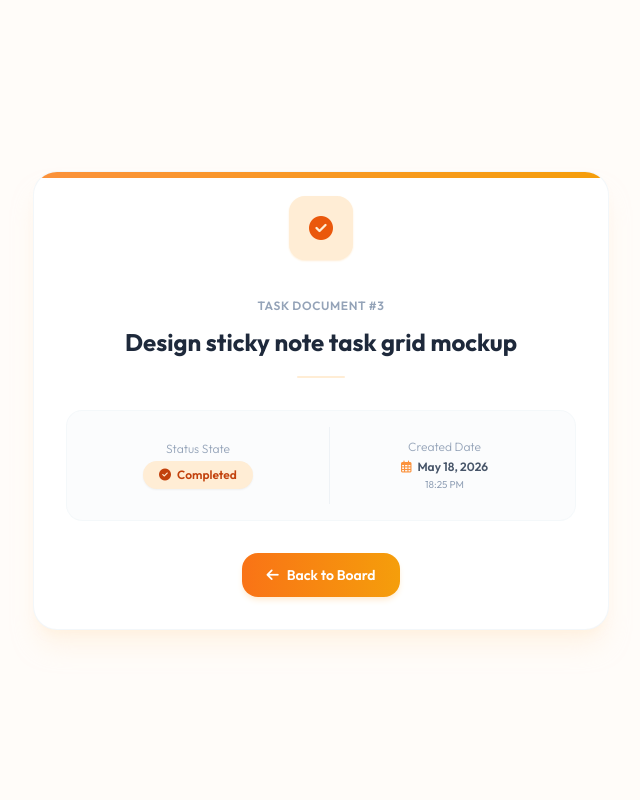
After one commit to desphixs/taskflow-smart-todo-list-django, a Django app: page /3/ in a window 1280 px wide. The commit adds this page. Shown: the whole page, without its empty margins (319-959 px from the left). Run offline with Django 5.2, Linux system fonts and the light colour scheme; data comes from the database, SQL or seed files in the repository; some libraries are stand-ins or nearby versions.

Commit message:
create individual detail pages for each task using unique IDs

```diff
--- /dev/null
+++ b/tasks/templates/tasks/task_detail.html
@@ -0,0 +1,98 @@
+<!DOCTYPE html>
+<html lang="en">
+<head>
+    <meta charset="UTF-8">
+    <meta name="viewport" content="width=device-width, initial-scale=1.0">
+    <title>Task Details — TaskFlow</title>
+    <!-- Google Fonts link to import premium modern Outfit typography -->
+    <link rel="preconnect" href="https://fonts.googleapis.com">
+    <link rel="preconnect" href="https://fonts.gstatic.com" crossorigin>
+    <link href="https://fonts.googleapis.com/css2?family=Outfit:wght@300;400;500;600;700&display=swap" rel="stylesheet">
+    <!-- Font Awesome CDN -->
+    <link rel="stylesheet" href="https://cdnjs.cloudflare.com/ajax/libs/font-awesome/6.4.0/css/all.min.css">
+    <!-- Tailwind CSS CDN -->
+    <script src="https://cdn.tailwindcss.com"></script>
+    <script>
+        // We configure Tailwind to recognize 'Outfit' as our main font family registry
+        tailwind.config = {
+            theme: {
+                extend: {
+                    fontFamily: {
+                        sans: ['Outfit', 'sans-serif'],
+                    }
+                }
+            }
+        }
+    </script>
+</head>
+<body class="bg-orange-50/30 font-sans text-slate-800 min-h-screen py-16 px-6 flex justify-center items-center">
+    <div class="max-w-xl w-full">
+        <!-- Main dynamic detail card container with soft glassmorphism shadows -->
+        <div class="bg-white rounded-3xl p-8 shadow-xl shadow-orange-100/50 border border-slate-100/80 relative overflow-hidden">
+            <!-- Top glowing gradient accent header strip -->
+            <div class="absolute left-0 right-0 top-0 h-[6px] bg-gradient-to-r {% if task.is_completed %}from-orange-400 to-amber-500{% else %}from-amber-400 to-orange-400{% endif %}"></div>
+
+            <!-- Detail Page Header Icon representing state -->
+            <div class="flex justify-center mb-6">
+                {% if task.is_completed %}
+                <div class="w-16 h-16 bg-orange-100 text-orange-600 rounded-2xl flex items-center justify-center text-2xl shadow-sm shadow-orange-100 animate-bounce">
+                    <i class="fa-solid fa-circle-check"></i>
+                </div>
+                {% else %}
+                <div class="w-16 h-16 bg-amber-50 text-amber-500 rounded-2xl flex items-center justify-center text-2xl shadow-sm shadow-amber-100">
+                    <i class="fa-regular fa-clock"></i>
+                </div>
+                {% endif %}
+            </div>
+
+            <!-- Task Main Contents -->
+            <div class="text-center mb-8">
+                <span class="text-xs uppercase font-semibold tracking-wider text-slate-400">Task Document #{{ task.id }}</span>
+                <h1 class="text-2xl font-bold text-slate-800 mt-2 mb-4 leading-normal px-4">
+                    {{ task.title }}
+                </h1>
+
+                <!-- Separator line -->
+                <div class="w-12 h-[2px] bg-orange-100 mx-auto my-4 rounded-full"></div>
+            </div>
+
+            <!-- Task Metadata Grid Deck -->
+            <div class="grid grid-cols-2 gap-4 mb-8 bg-slate-50/50 rounded-2xl p-4 border border-slate-100/60">
+                <!-- Status Row Field -->
+                <div class="flex flex-col items-center justify-center p-3 text-center">
+                    <span class="text-xs text-slate-400 font-light mb-1">Status State</span>
+                    {% if task.is_completed %}
+                    <span class="bg-orange-100 text-orange-700 text-xs font-semibold px-4 py-1.5 rounded-full inline-flex items-center space-x-1.5 shadow-sm">
+                        <i class="fa-solid fa-circle-check"></i>
+                        <span>Completed</span>
+                    </span>
+                    {% else %}
+                    <span class="bg-amber-100 text-amber-800 text-xs font-semibold px-4 py-1.5 rounded-full inline-flex items-center space-x-1.5 shadow-sm">
+                        <i class="fa-regular fa-clock"></i>
+                        <span>Pending</span>
+                    </span>
+                    {% endif %}
+                </div>
+
+                <!-- Date Stamp Row Field -->
+                <div class="flex flex-col items-center justify-center p-3 text-center border-l border-slate-200/50">
+                    <span class="text-xs text-slate-400 font-light mb-1">Created Date</span>
+                    <span class="text-slate-600 text-xs font-semibold inline-flex items-center space-x-1.5">
+                        <i class="fa-regular fa-calendar-days text-orange-400"></i>
+                        <span>{{ task.created_at|date:"M d, Y" }}</span>
+                    </span>
+                    <span class="text-[10px] text-slate-400 mt-0.5">{{ task.created_at|date:"H:i A" }}</span>
+                </div>
+            </div>
+
+            <!-- Action buttons dashboard toolbar -->
+            <div class="flex justify-center">
+                <a href="{% url 'tasks:task_list' %}" class="inline-flex items-center space-x-2 bg-gradient-to-r from-orange-500 to-amber-500 hover:from-orange-600 hover:to-amber-600 text-white font-semibold px-6 py-3 rounded-2xl shadow-md shadow-orange-100 hover:shadow-lg transition-all duration-300 transform hover:-translate-y-0.5 text-sm">
+                    <i class="fa-solid fa-arrow-left"></i>
+                    <span>Back to Board</span>
+                </a>
+            </div>
+        </div>
+    </div>
+</body>
+</html>
--- a/tasks/urls.py
+++ b/tasks/urls.py
@@ -15,4 +15,12 @@ urlpatterns = [
     # When a visitor lands here, Django will call the 'task_list' view function (our chef) in views.py!
     # We assign name='task_list' so we can easily generate dynamic URL links in our templates later.
     path('', views.task_list, name='task_list'),
+
+    # This dynamic path '<int:pk>/' maps requests to an individual task's details page.
+    # Think of '<int:pk>' like a "Dynamic Postbox Number Selector".
+    # Instead of making 100 separate static URL links for 100 tasks, we write a single dynamic stencil route!
+    # Django matches any integer entered in this position (e.g. /tasks/5/), extracts that number,
+    # stores it under the variable name 'pk' (Primary Key), and hands it over to our 'task_detail' view function!
+    # We assign name='task_detail' to easily link task titles straight to their pages using {% url 'tasks:task_detail' task.id %}.
+    path('<int:pk>/', views.task_detail, name='task_detail'),
 ]
--- a/tasks/views.py
+++ b/tasks/views.py
@@ -1,4 +1,8 @@
-from django.shortcuts import render
+# We import get_object_or_404 alongside render to securely retrieve database objects.
+# Think of get_object_or_404 like a friendly archivist butler: when we ask him to pull a document with ID 5,
+# if it exists, he grabs it cleanly. If it's missing, he turns around and politely says "404: Not Found",
+# preventing our Python server from crashing due to a missing folder!
+from django.shortcuts import render, get_object_or_404
 # We import HttpResponse to demonstrate how to send a raw text/HTML response directly back to the browser.
 # In professional web apps, returning raw text or writing full HTML inside Python strings is incredibly messy!
 # That is why we quickly graduate to using the 'render' function, which loads a separate, clean HTML template.
@@ -32,3 +36,25 @@ def task_list(request):
     # The 'render' function takes the context dictionary as its third argument.
     # This delivers our packed database records straight to the templates/tasks/index.html file so it can be dynamically compiled!
     return render(request, 'tasks/index.html', context)
+
+
+# Our dynamic task_detail view handles displaying complete details for one specific task.
+# Think of this view function like a highly focused researcher: when someone asks for details on a specific project,
+# the researcher goes straight to the filing catalog, extracts the single correct folder, and loads it for display!
+def task_detail(request, pk):
+    # We fetch a single specific Task record from our database using its unique Primary Key (pk).
+    # Think of this like entering a physical document archive room: you tell the archivist:
+    # "Please pull out the folder labeled exactly with ID number 5!"
+    # The 'get_object_or_404' helper uses Task.objects.get(pk=pk) behind the scenes.
+    # If the folder exists, it is loaded. If it's empty or missing, Django automatically triggers a 404 page,
+    # preventing server crashes and letting the visitor know the document doesn't exist!
+    task = get_object_or_404(Task, pk=pk)
+
+    # We pack our loaded task folder onto a context dictionary catering tray under the label 'task'.
+    # The template can now lift this label cover to extract the task's individual details (title, completion, date)!
+    context = {
+        'task': task,
+    }
+
+    # We render and deliver the loaded task detail template back to the browser screen.
+    return render(request, 'tasks/task_detail.html', context)
```
Also changed, not shown: tasks/templates/tasks/index.html (+27 -11 lines).
